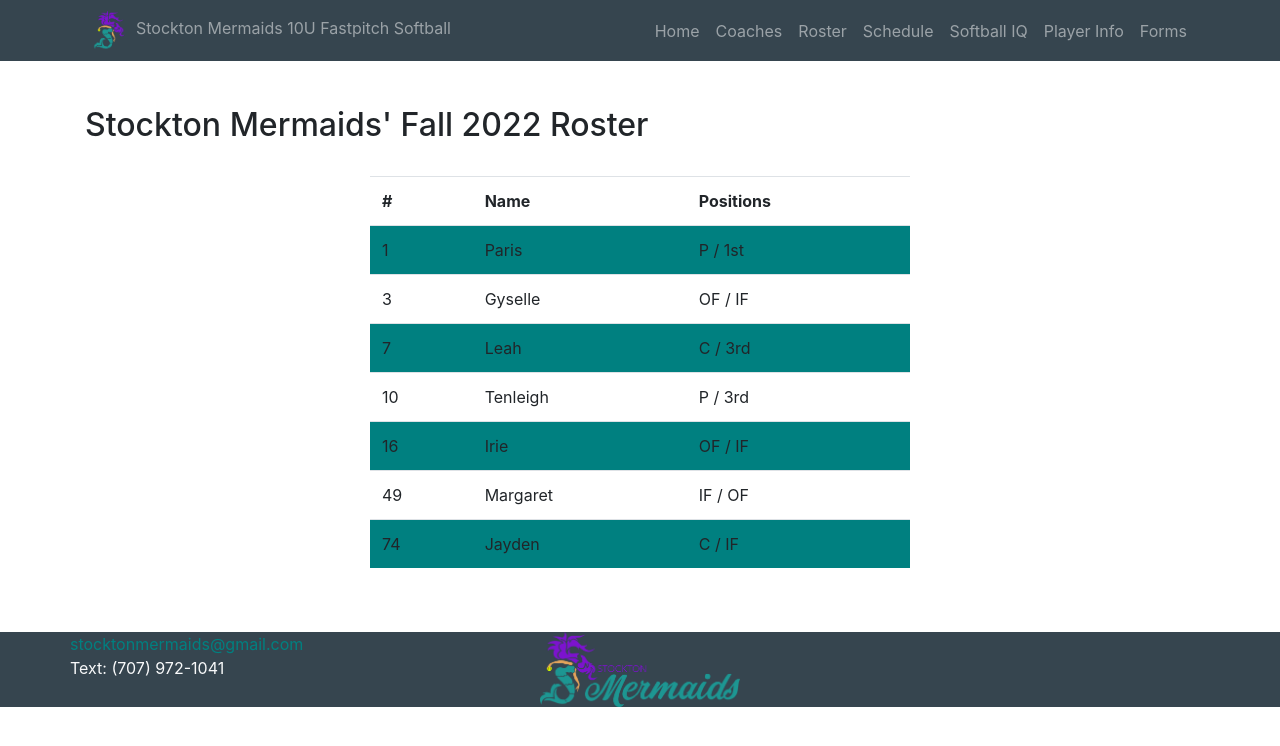
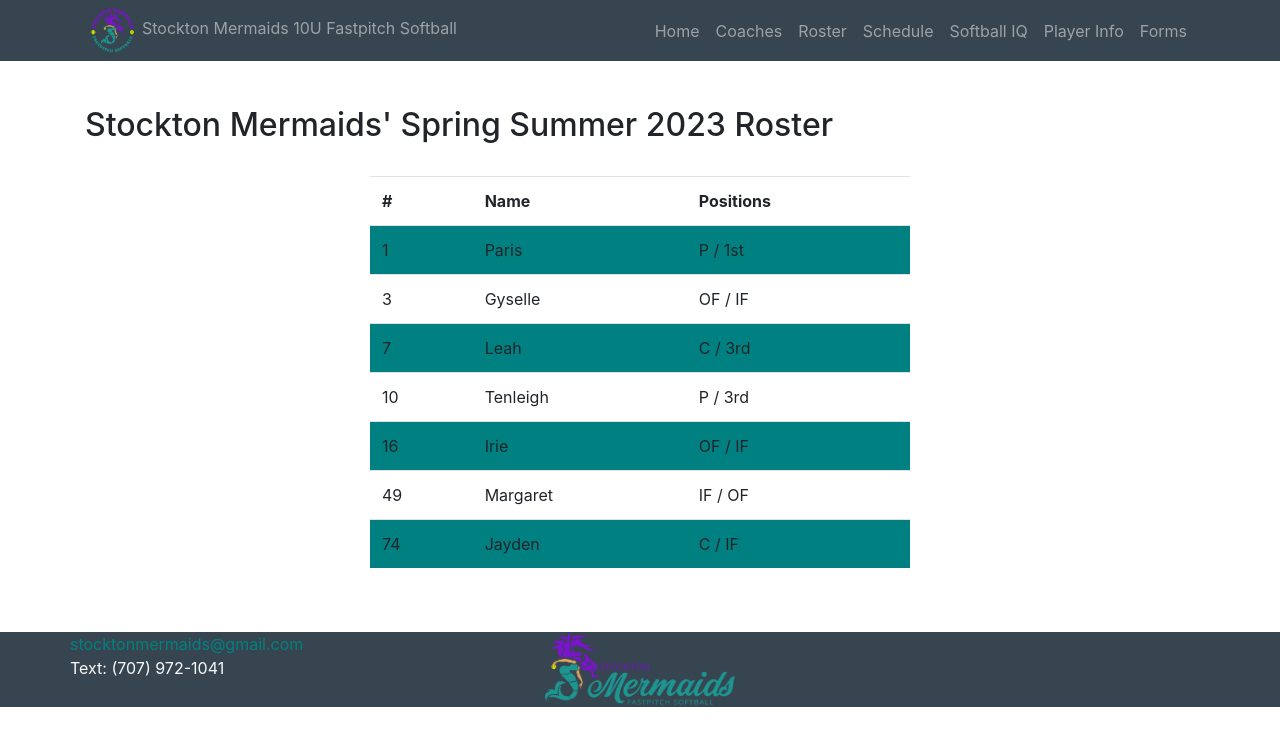
Before and after one commit to stocktonmermaids/stocktonmermaids.github.io, a Jekyll site: the page built from roster.html, in a window 1280 px wide. Shown: the top 746 px of the page. Built offline with Jekyll 4.4.1, drawn with Linux system fonts in a browser that asks for light colours; nearby versions of some CDN libraries.

Commit message:
MBH: updates for spring 2023

```diff
--- a/_includes/footer.html
+++ b/_includes/footer.html
@@ -6,7 +6,7 @@
                 Text: (707) 972-1041
             </div>
             <div class="col-lg-6 text-center" style="padding: 0 0 0 0 !important">
-                <img src="http://stocktonmermaids.com/media/images/MermaidHeader.png" style="height: 75px; padding:0 0 0 0;" />
+                <img src="http://stocktonmermaids.com/media/images/NewMermaids.png" style="height: 75px; padding:0 0 0 0;" />
             </div>
             <div class="col-lg-3 text-right">
                 <ul class="nav float-right">
--- a/_includes/nav.html
+++ b/_includes/nav.html
@@ -6,7 +6,7 @@
         </button>
         <div class="navbar-collapse collapse justify-content-center" id="collapsingNavbar">
             <ul class="navbar-nav">
-                <img src="http://stocktonmermaids.com/media/images/logo.png" style="height:45px; max-width:45px"/>
+                <img src="http://stocktonmermaids.com/media/images/NewSealLogo.png" style="height:45px; max-width:45px"/>
                 <li class="nav-item">
                     <a class="nav-link" href="/">Stockton Mermaids 10U Fastpitch Softball</a>
                 </li>
--- a/roster.html
+++ b/roster.html
@@ -4,7 +4,7 @@ title: Roster
 permalink: /roster/
 ---
 
-<h2>Stockton Mermaids' Fall 2022 Roster</h2><br/>
+<h2>Stockton Mermaids' Spring Summer 2023 Roster</h2><br/>
 
 <div class="row">
     <div class="col-lg-3">
```
